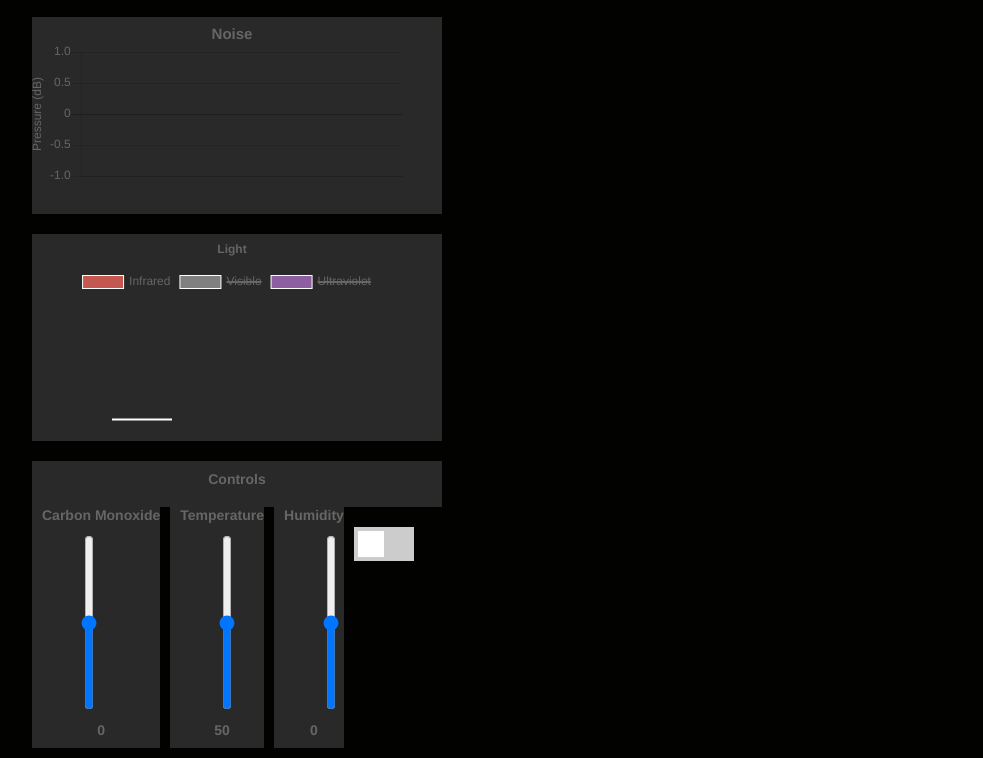
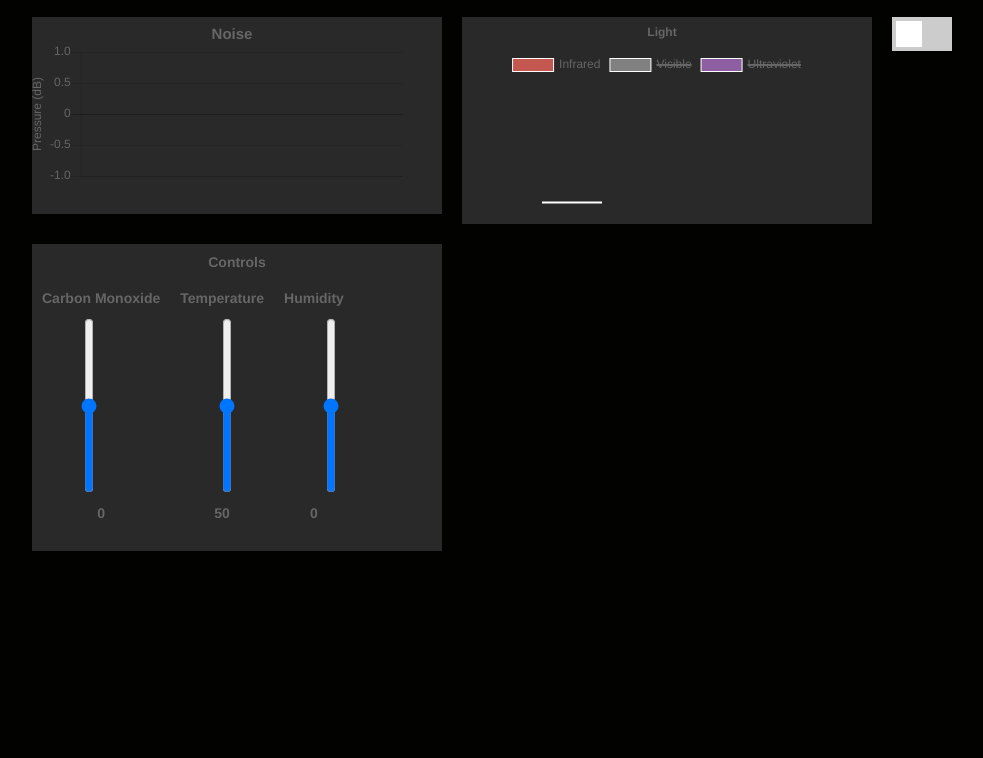
Before and after one commit to SolarinTechnologies/dashboard, a website: page public/index.html in a window 1280 px wide. Shown: the part 73-831 px from the top of the page, without its empty margins (18-1001 px from the left). After the commit the page ends 800 px from the top, so only its background shows below. Drawn offline with Linux system fonts and the light colour scheme.

```diff
--- a/public/index.html
+++ b/public/index.html
@@ -13,13 +13,13 @@
 			</div >
 		</div >
 		<div class="data_region">
-			<div class="chart_region">
+			<div class="data_box">
 	    		<canvas id="myChart" width="400" height="187"></canvas>
 			</div>
-			<div class="chart_region">
+			<div class="data_box">
 	    		<div class="doughnut_region"><canvas id="doughnut-chart" width="400" height="187"></canvas></div>
 			</div>
-			<div class="chart_region">
+			<div class="data_box">
 				<div class="text_region">Controls</div>
 				<div class="slider_region">
 					<div class="text_region">Carbon Monoxide</div>
--- a/public/stylesheets/style.css
+++ b/public/stylesheets/style.css
@@ -28,12 +28,12 @@
 
 .header_region {/* float: left; *//* border: solid thin lightgray; */margin: 0 0 20px 50px;height: fit-content;/* background-color: #252525; */}
 
-.chart_region {
+.data_box {
   margin: 0 20px 20px 0;
   padding: 0 10px 10px 0;
   width: 400px;
   background-color: #292929;
-  /* float: left; */
+  float: left;
 }
 
 .slider_region {
```
